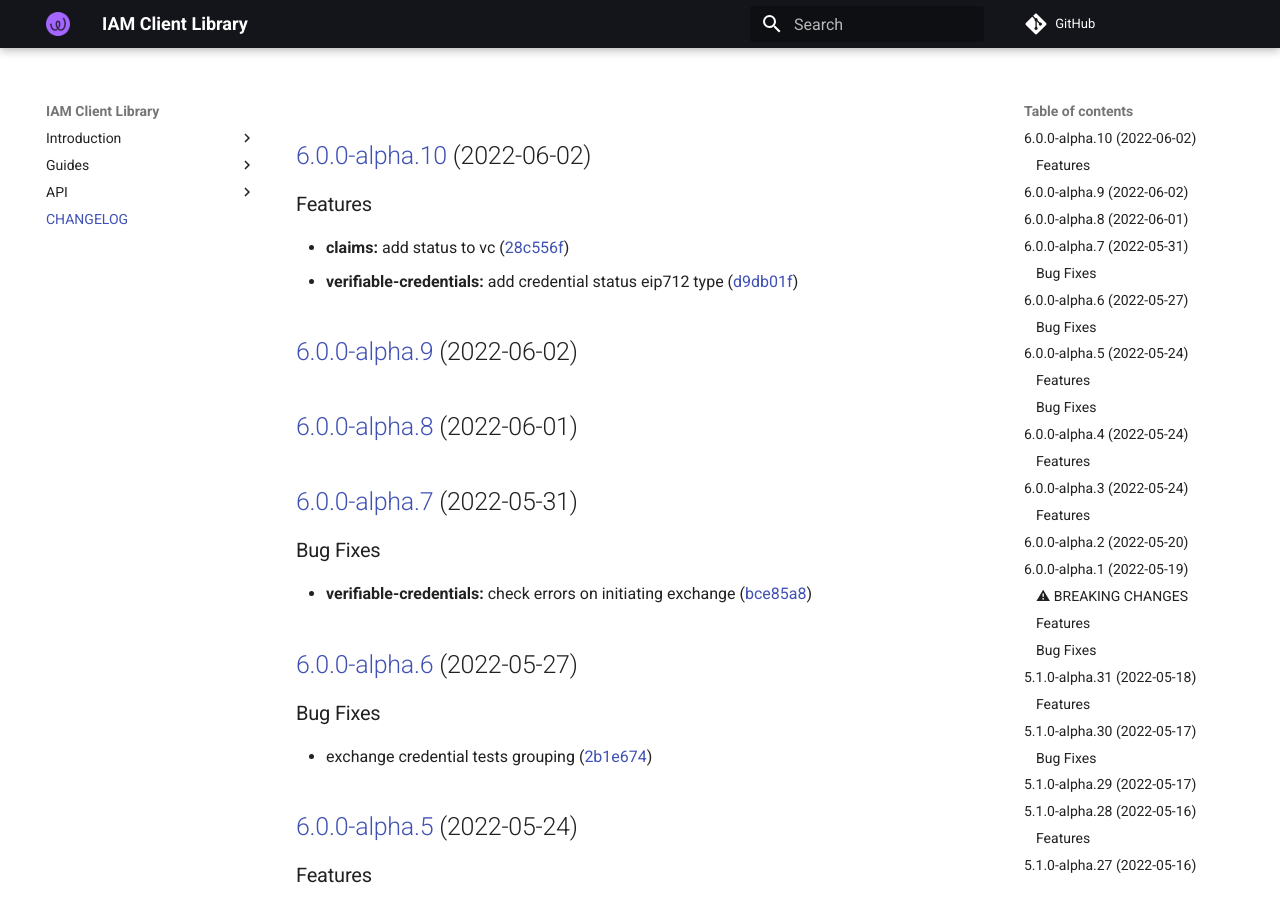
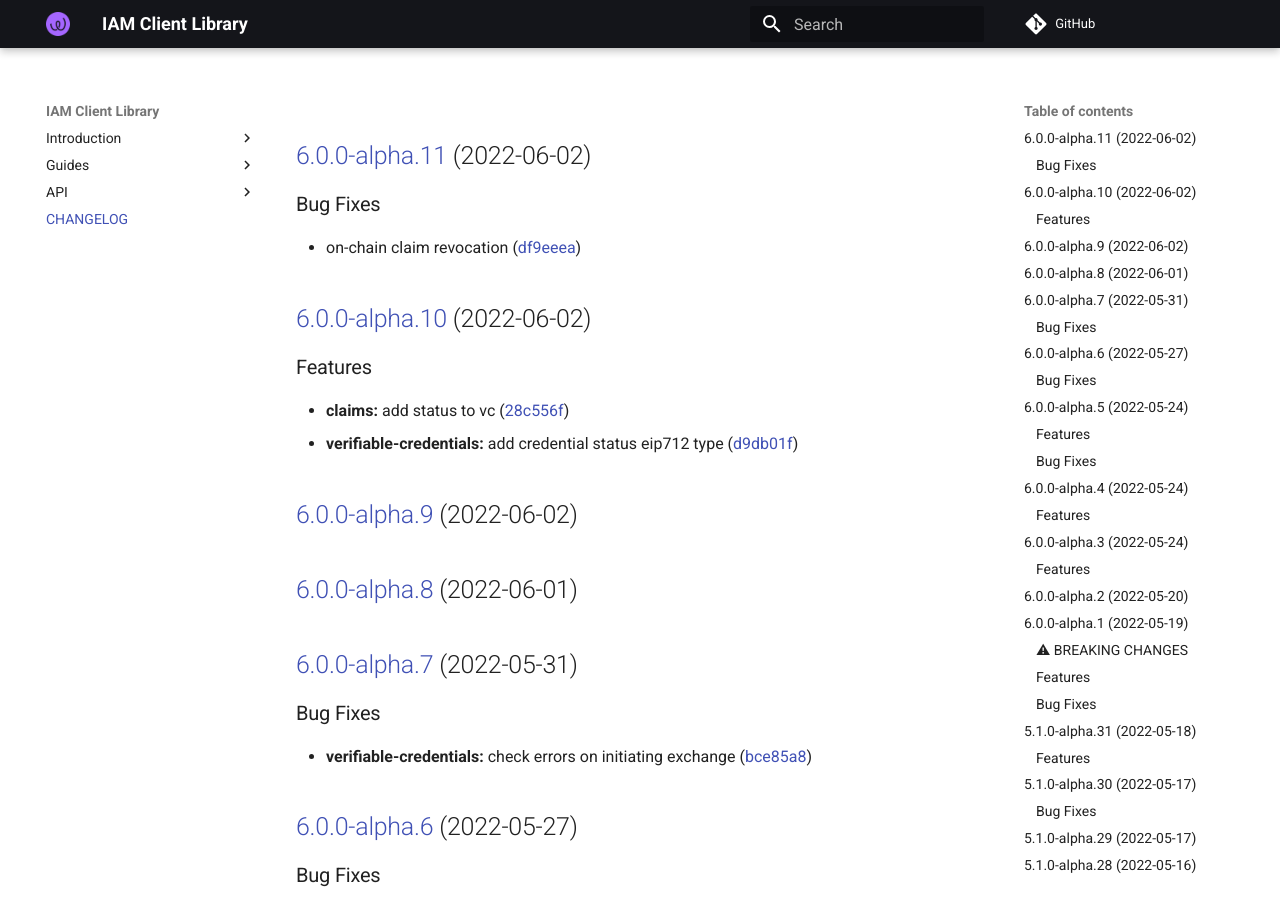
Before and after one commit to energywebfoundation/iam-client-lib, an MkDocs documentation site: the page built from docs/CHANGELOG.md, in a window 1280 px wide and 900 px high. Built offline with MkDocs 1.6.1 and Material for MkDocs 9.7.7, drawn with Linux system fonts in a browser that asks for light colours; comment, search, counter and statistics services are not loaded.

Commit message:
chore(release): 6.0.0-alpha.11 [skip ci]
## [6.0.0-alpha.11](https://github.com/energywebfoundation/iam-client-lib/compare/v6.0.0-alpha.10...v6.0.0-alpha.11) (2022-06-02)

### Bug Fixes

* on-chain claim revocation ([df9eeea](https://github.com/energywebfoundation/iam-client-lib/commit/df9eeea62ed6b05fb13dfec074d52267c5efa335))

```diff
--- a/docs/CHANGELOG.md
+++ b/docs/CHANGELOG.md
@@ -1,3 +1,10 @@
+## [6.0.0-alpha.11](https://github.com/energywebfoundation/iam-client-lib/compare/v6.0.0-alpha.10...v6.0.0-alpha.11) (2022-06-02)
+
+
+### Bug Fixes
+
+* on-chain claim revocation ([df9eeea](https://github.com/energywebfoundation/iam-client-lib/commit/df9eeea62ed6b05fb13dfec074d52267c5efa335))
+
 ## [6.0.0-alpha.10](https://github.com/energywebfoundation/iam-client-lib/compare/v6.0.0-alpha.9...v6.0.0-alpha.10) (2022-06-02)
 
 
--- a/package.json
+++ b/package.json
@@ -1,6 +1,6 @@
 {
   "name": "iam-client-lib",
-  "version": "6.0.0-alpha.10",
+  "version": "6.0.0-alpha.11",
   "description": "Library for Decentralized Identity and Access Management",
   "main": "dist/index.js",
   "module": "dist/index.esm.js",
```
